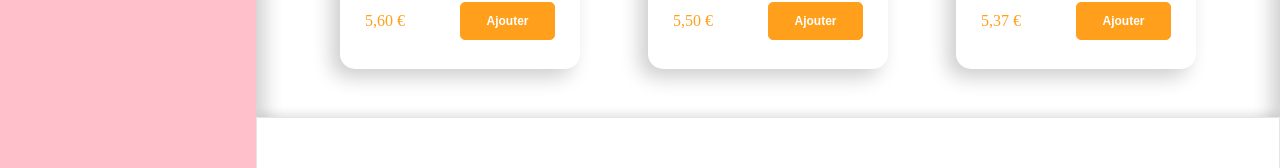
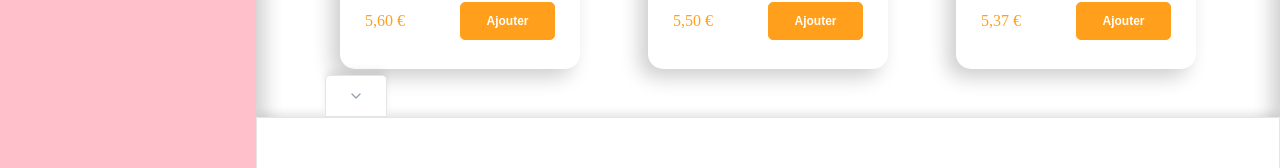
Before and after one commit to ThierrySouthasa/crazee-burger, a React (Create React App) app: page /order in a window 1280 px wide. Both pictures are taken after a click on the label 931 px from the left and 59 px from the top of the page. Shown: the part 411-579 px from the top of the page. Built offline with nearby package versions, Linux system fonts and the light colour scheme.

Commit message:
💄 F07: ADMIN > Tabs > Add Tab

```diff
--- /dev/null
+++ b/src/assets/Tab.js
@@ -0,0 +1,46 @@
+import React from 'react';
+import styled from 'styled-components';
+import { theme } from './theme';
+
+const Tab = ({ Icon }) => {
+    return (
+        <TabStyled>
+            <div className='icon'>{Icon}</div>
+        </TabStyled>
+    );
+};
+
+const TabStyled = styled.button`
+  height: 43px;
+  padding: 0 22px;
+
+  display: flex;
+  justify-content: center;
+  align-items: center;
+
+  cursor: pointer;
+
+  position: relative;
+  left: 5%;
+  top: 1px;
+
+  font-size: ${theme.fonts.size.P0};
+  color: ${theme.colors.greySemiDark};
+
+  background: ${theme.colors.white};
+  border-width: 1px 1px 2px 1px;
+  border-style: solid;
+  border-color: ${theme.colors.greyLight};
+  box-shadow: ${theme.shadows.subtle};
+  border-radius: 5px 5px 0 0;
+
+  :hover {
+    border-bottom: 2px solid ${theme.colors.white};
+  }
+
+  .icon {
+    display: flex;
+  }
+`;
+
+export default Tab;
--- a/src/components/pages/order/Main/Admin/AdminTabs.js
+++ b/src/components/pages/order/Main/Admin/AdminTabs.js
@@ -1,16 +1,19 @@
 import React from 'react';
 import styled from 'styled-components';
+import Tab from '../../../../../assets/Tab';
+import { FiChevronDown, FiChevronUp } from "react-icons/fi"
 
 const AdminTabs = () => {
     return (
         <AdminTabsStyled>
-
+            <Tab Icon={<FiChevronDown />} />
         </AdminTabsStyled>
     );
 };
 
 const AdminTabsStyled = styled.div`
-
+  display: flex;
+  padding: 0 20px;
 `;
 
 export default AdminTabs;
```
